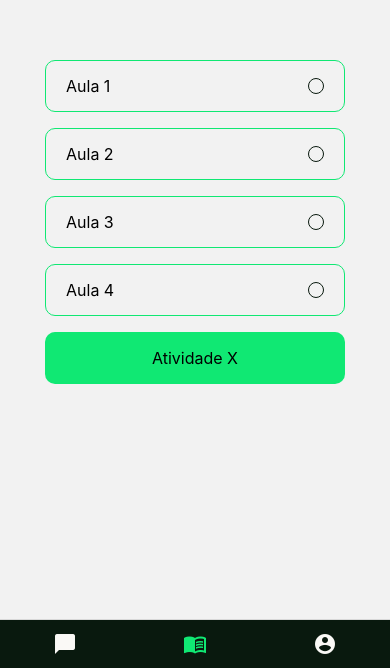
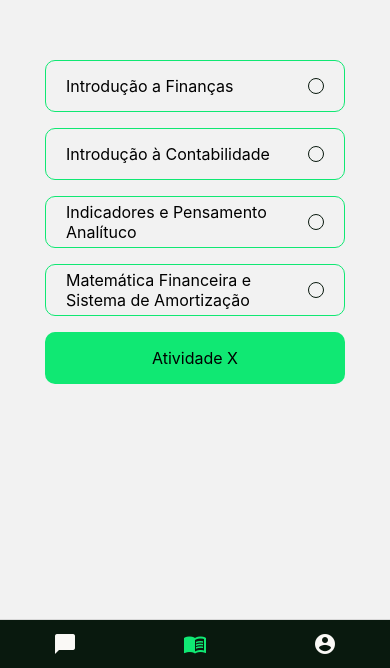
Before and after one commit to GuilhermeMaciel75/Empi, a React Native app: screen /Task2 in a window 390 px wide. Shown: the part 176-844 px from the top of the page. Built offline with nearby package versions, Linux system fonts and the light colour scheme.

Commit message:
Adição do nome das aulas na tela de Tasks

```diff
--- a/src/pages/Task/index.js
+++ b/src/pages/Task/index.js
@@ -17,24 +17,26 @@ const Task = () => {
     setOptionSelected(index)
   }, [])
 
+  const optionsNames = ['Introdução a Finanças', 'Introdução à Contabilidade', 'Indicadores e Pensamento Analítuco', 'Matemática Financeira e Sistema de Amortização']
+
   return (
     <Container>
       {
         Array.from({ length: 4 }).map((_, index) => {
-          return(
+          return (
             <Option
               onPress={() => handleOptionSelection(index)}
               key={index}
               style={
-                index !=0 && { marginTop: 16 }
+                index !== 0 && { marginTop: 16 }
               }
             >
-              <OptionText>Aula {index + 1}</OptionText>
+              <OptionText>{optionsNames[index]}</OptionText>
 
               <OptionCheck
-                optionSelected={optionSelected == index}
+                optionSelected={optionSelected === index}
               >
-                {optionSelected == index && <MaterialIcons name='check' size={15} color='#fff' />}
+                {optionSelected === index && <MaterialIcons name='check' size={15} color='#fff' />}
               </OptionCheck>
             </Option>
           )
```
